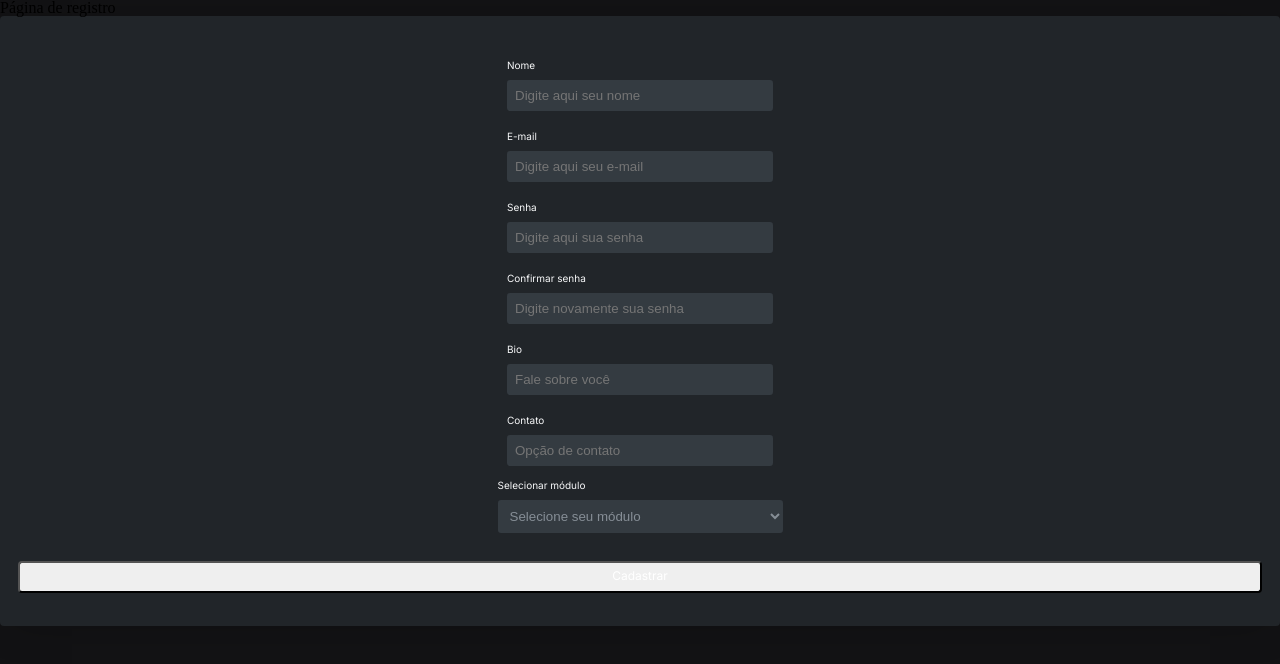
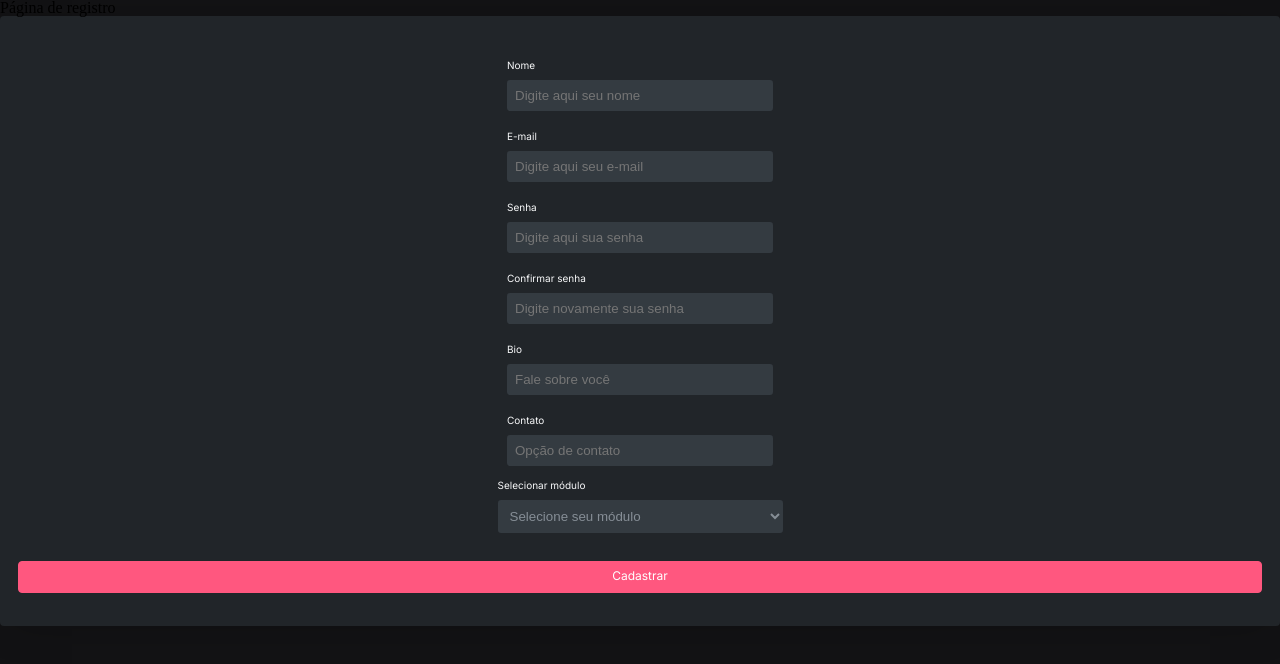
Before and after one commit to Kenzie-Academy-Brasil-Developers/kenzie-hub-YannGSB, a React (Vite) app: page /register in a window 1280 px wide. Shown: the top 664 px of the page. Built offline with nearby package versions, Linux system fonts and the light colour scheme.

Commit message:
feat: buttons created

```diff
--- a/src/styles/buttons.scss
+++ b/src/styles/buttons.scss
@@ -21,6 +21,16 @@
     }
   }
 
+  &.negative {
+    background-color: var(--color-primary);
+    border: 0.075rem solid var(--color-primary);
+
+    &:hover {
+      background-color: var(--color-primary-negative);
+      border: 0.075rem solid var(--color-primary-negative);
+    }
+  }
+
   &.disabled {
     background-color: var(--grey-1);
     border: 0.075rem solid var(--grey-1);
@@ -30,6 +40,13 @@
     align-items: center;
     justify-content: center;
 
+    &.small {
+      display: flex;
+      justify-content: center;
+      align-items: center;
+      width: 60px;
+    }
+
     &:hover {
       background-color: var(--grey-2);
       border: 0.075rem solid var(--grey-2);
```
